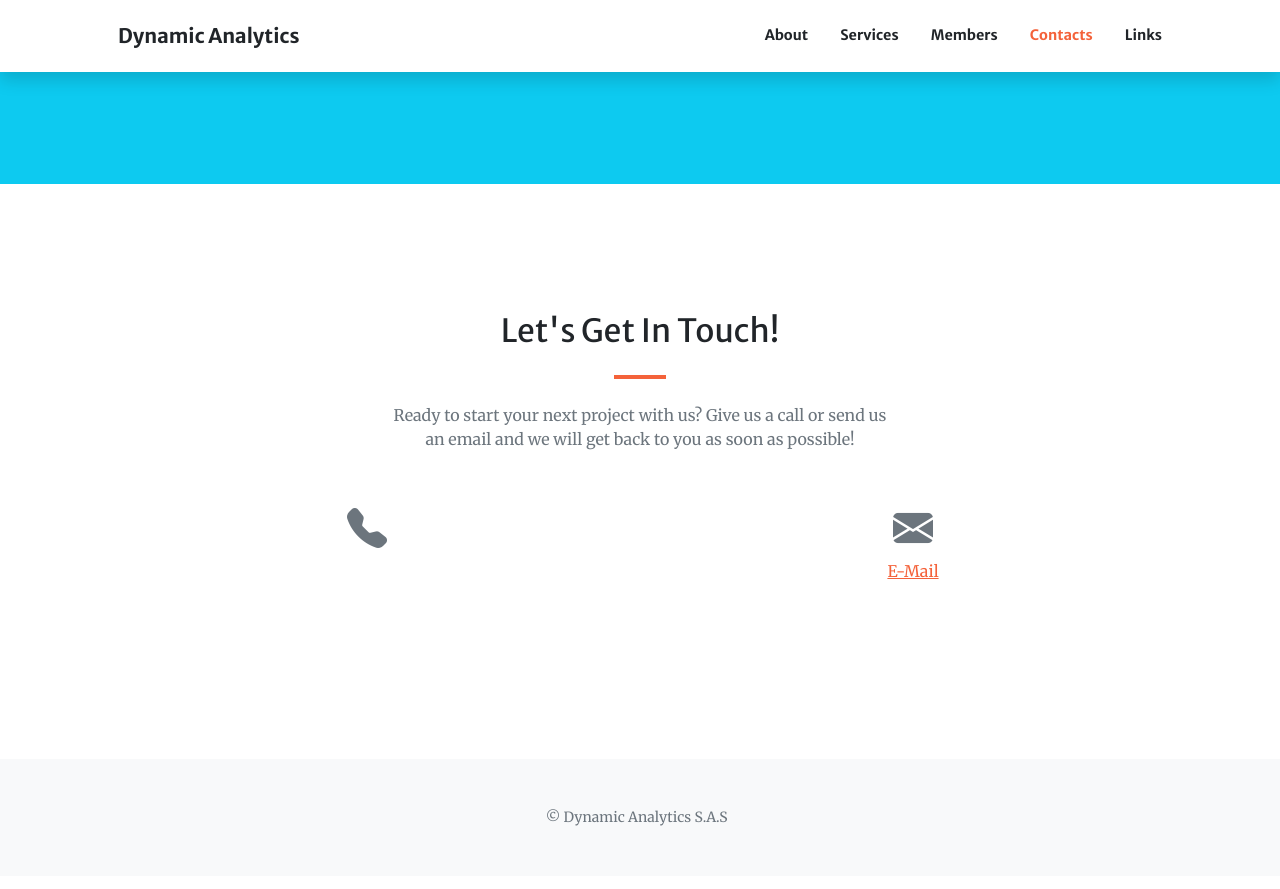
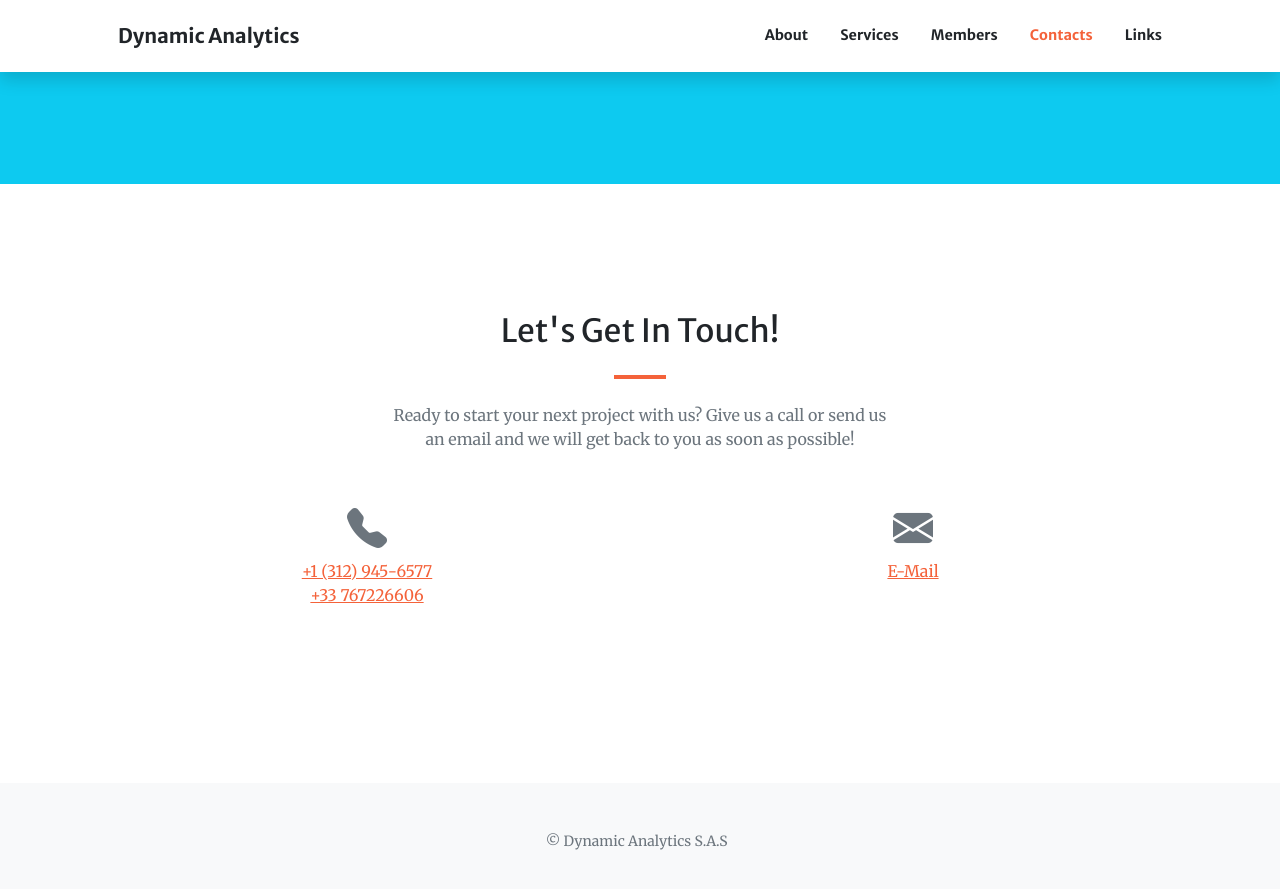
Before and after one commit to PritiKumr/dynamic-analytics.github.io, a Jekyll site: the page built from index.md, in a window 1280 px wide and 900 px high, scrolled down 4238 px. Shown: the top 889 px of the window. Built offline with Jekyll 4.4.1, drawn with Linux system fonts in a browser that asks for light colours; comment, search, counter and statistics services are not loaded; part of the change alters nothing that is shown.

Commit message:
Update index.md

```diff
--- a/index.md
+++ b/index.md
@@ -123,9 +123,7 @@ sections:
       Ready to start your next project with us? Give us a call or send us an email
       and we will get back to you as soon as possible!
     actions:
-    - title:
-      United States: +1 (312) 945-6577<br/>
-      Europe : +33 767226606
+    - title: +1 (312) 945-6577<br/>+33 767226606
       icon: bi-telephone-fill
     - title: E-Mail
       icon: bi-envelope-fill
```
